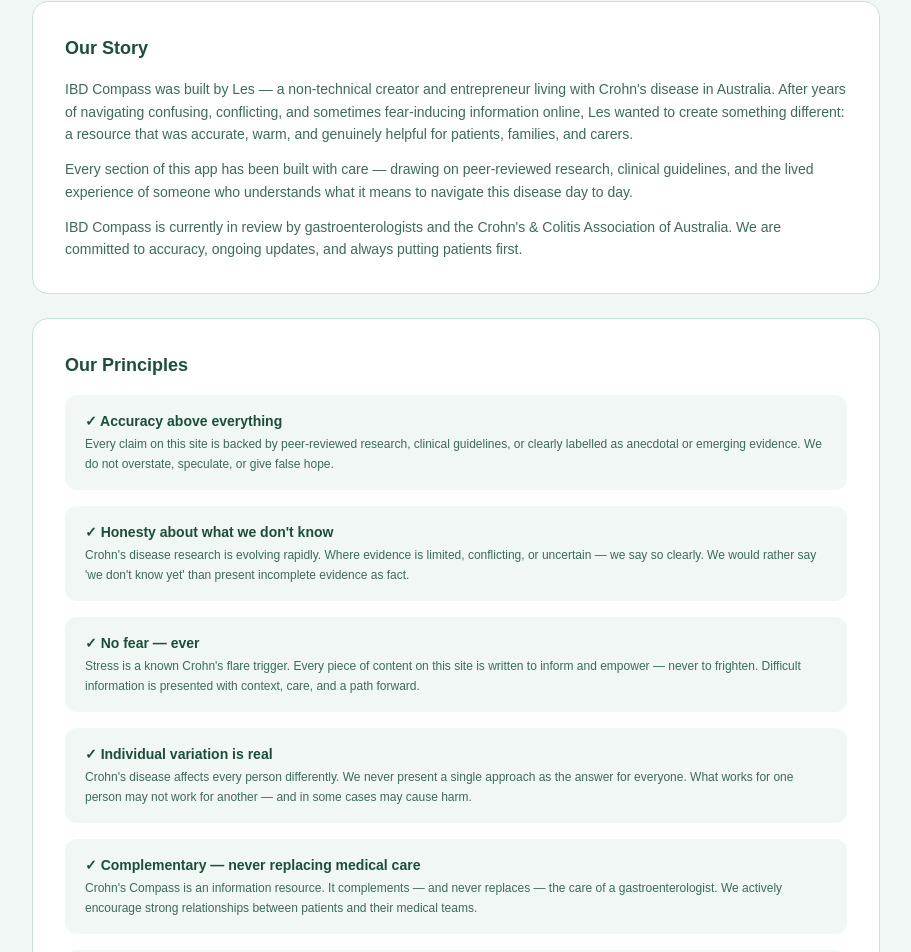
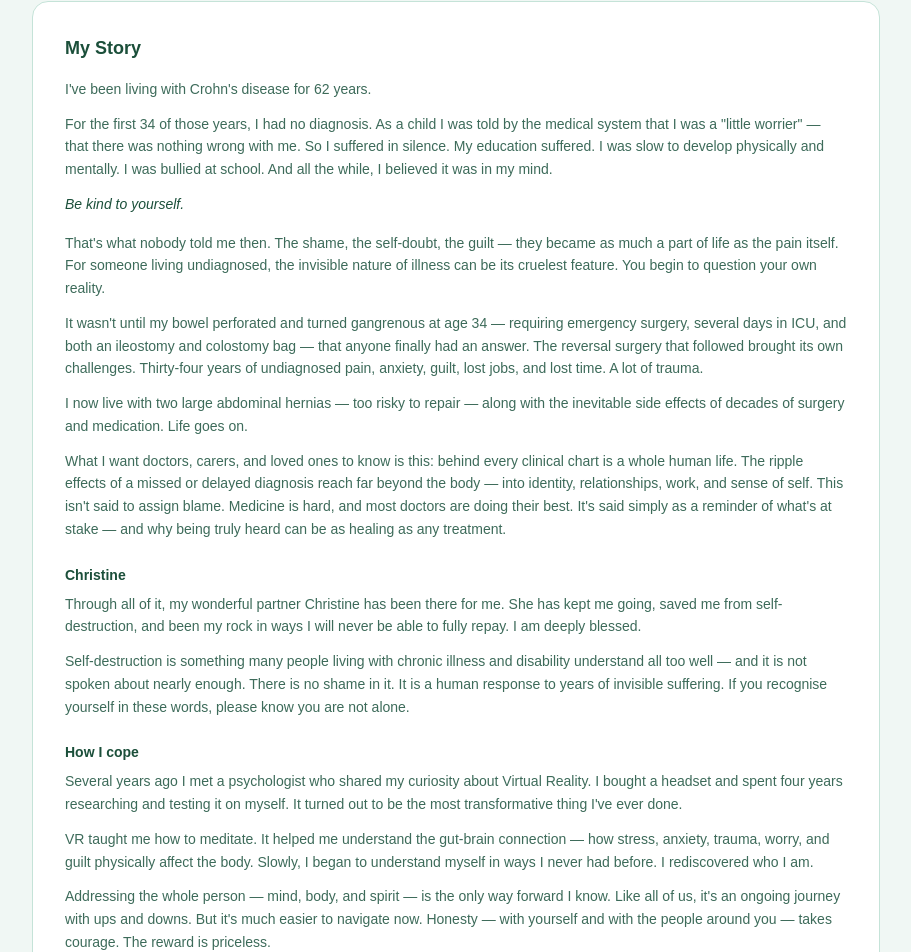
Before and after one commit to VRLes/crohns-compass, a Next.js app: page /about in a window 1280 px wide. Shown: the part 194-1146 px from the top of the page, without its empty margins (184-1095 px from the left). Built offline with nearby package versions, Linux system fonts and the light colour scheme.

Commit message:
Add My Story section to About page, remove UC Coming Soon from footer

```diff
--- a/app/about/page.tsx
+++ b/app/about/page.tsx
@@ -21,25 +21,91 @@
 
       <div className="max-w-4xl mx-auto px-6 pb-20 space-y-6">
 
-        {/* Our Story */}
+{/* My Story */}
 <div className="rounded-2xl p-8 border" style={{ backgroundColor: "var(--bg-card)", borderColor: "var(--border-color)" }}>
-          <h2 className="text-lg font-semibold mb-4" style={{ color: "var(--text-primary)" }}>Our Story</h2>
+  <h2 className="text-lg font-semibold mb-4" style={{ color: "var(--text-primary)" }}>My Story</h2>
+
   <p className="text-sm leading-relaxed mb-3" style={{ color: "var(--text-secondary)" }}>
-             IBD Compass was built by Les — a non-technical creator and entrepreneur
-            living with Crohn&apos;s disease in Australia. After years of navigating confusing,
-            conflicting, and sometimes fear-inducing information online, Les wanted to create
-            something different: a resource that was accurate, warm, and genuinely helpful
-            for patients, families, and carers.
+    I&apos;ve been living with Crohn&apos;s disease for 62 years.
   </p>
+
   <p className="text-sm leading-relaxed mb-3" style={{ color: "var(--text-secondary)" }}>
-            Every section of this app has been built with care — drawing on peer-reviewed
-            research, clinical guidelines, and the lived experience of someone who understands
-            what it means to navigate this disease day to day.
+    For the first 34 of those years, I had no diagnosis. As a child I was told by the medical system
+    that I was a &quot;little worrier&quot; — that there was nothing wrong with me. So I suffered in silence.
+    My education suffered. I was slow to develop physically and mentally. I was bullied at school.
+    And all the while, I believed it was in my mind.
   </p>
-          <p className="text-sm leading-relaxed" style={{ color: "var(--text-secondary)" }}>
-           IBD Compass is currently in review by gastroenterologists and the
-            Crohn&apos;s &amp; Colitis Association of Australia. We are committed to
-            accuracy, ongoing updates, and always putting patients first.
+
+  <p className="text-sm leading-relaxed mb-4 italic font-medium" style={{ color: "var(--text-primary)" }}>
+    Be kind to yourself.
+  </p>
+
+  <p className="text-sm leading-relaxed mb-3" style={{ color: "var(--text-secondary)" }}>
+    That&apos;s what nobody told me then. The shame, the self-doubt, the guilt — they became as much
+    a part of life as the pain itself. For someone living undiagnosed, the invisible nature of illness
+    can be its cruelest feature. You begin to question your own reality.
+  </p>
+
+  <p className="text-sm leading-relaxed mb-3" style={{ color: "var(--text-secondary)" }}>
+    It wasn&apos;t until my bowel perforated and turned gangrenous at age 34 — requiring emergency surgery,
+    several days in ICU, and both an ileostomy and colostomy bag — that anyone finally had an answer.
+    The reversal surgery that followed brought its own challenges. Thirty-four years of undiagnosed pain,
+    anxiety, guilt, lost jobs, and lost time. A lot of trauma.
+  </p>
+
+  <p className="text-sm leading-relaxed mb-3" style={{ color: "var(--text-secondary)" }}>
+    I now live with two large abdominal hernias — too risky to repair — along with the inevitable
+    side effects of decades of surgery and medication. Life goes on.
+  </p>
+
+  <p className="text-sm leading-relaxed mb-6" style={{ color: "var(--text-secondary)" }}>
+    What I want doctors, carers, and loved ones to know is this: behind every clinical chart is a
+    whole human life. The ripple effects of a missed or delayed diagnosis reach far beyond the body —
+    into identity, relationships, work, and sense of self. This isn&apos;t said to assign blame. Medicine
+    is hard, and most doctors are doing their best. It&apos;s said simply as a reminder of what&apos;s at
+    stake — and why being truly heard can be as healing as any treatment.
+  </p>
+
+  <h3 className="text-sm font-semibold mb-2" style={{ color: "var(--text-primary)" }}>Christine</h3>
+  <p className="text-sm leading-relaxed mb-3" style={{ color: "var(--text-secondary)" }}>
+    Through all of it, my wonderful partner Christine has been there for me. She has kept me going,
+    saved me from self-destruction, and been my rock in ways I will never be able to fully repay.
+    I am deeply blessed.
+  </p>
+
+  <p className="text-sm leading-relaxed mb-6" style={{ color: "var(--text-secondary)" }}>
+    Self-destruction is something many people living with chronic illness and disability understand
+    all too well — and it is not spoken about nearly enough. There is no shame in it. It is a human
+    response to years of invisible suffering. If you recognise yourself in these words, please know
+    you are not alone.
+  </p>
+
+  <h3 className="text-sm font-semibold mb-2" style={{ color: "var(--text-primary)" }}>How I cope</h3>
+  <p className="text-sm leading-relaxed mb-3" style={{ color: "var(--text-secondary)" }}>
+    Several years ago I met a psychologist who shared my curiosity about Virtual Reality. I bought
+    a headset and spent four years researching and testing it on myself. It turned out to be the
+    most transformative thing I&apos;ve ever done.
+  </p>
+
+  <p className="text-sm leading-relaxed mb-3" style={{ color: "var(--text-secondary)" }}>
+    VR taught me how to meditate. It helped me understand the gut-brain connection — how stress,
+    anxiety, trauma, worry, and guilt physically affect the body. Slowly, I began to understand
+    myself in ways I never had before. I rediscovered who I am.
+  </p>
+
+  <p className="text-sm leading-relaxed mb-3" style={{ color: "var(--text-secondary)" }}>
+    Addressing the whole person — mind, body, and spirit — is the only way forward I know.
+    Like all of us, it&apos;s an ongoing journey with ups and downs. But it&apos;s much easier to
+    navigate now. Honesty — with yourself and with the people around you — takes courage.
+    The reward is priceless.
+  </p>
+
+  <p className="text-sm leading-relaxed mb-4" style={{ color: "var(--text-secondary)" }}>
+    This app is what I wish had existed when I was first diagnosed.
+  </p>
+
+  <p className="text-sm leading-relaxed italic font-medium" style={{ color: "var(--text-primary)" }}>
+    Show up for yourself.
   </p>
 </div>
 
@@ -223,9 +289,7 @@
       <footer className="border-t py-8 text-center" style={{ borderColor: "var(--border-color)", backgroundColor: "var(--footer-bg)" }}>
         <p className="text-sm flex items-center justify-center gap-2 flex-wrap" style={{ color: "var(--text-secondary)" }}>
           <span>IBD Compass — Evidence-based information with hope at its heart</span>
-          <span className="text-xs font-medium px-2 py-0.5 rounded-full" style={{ backgroundColor: "var(--bg-accent)", color: "var(--text-primary)" }}>
-            UC Coming Soon
-          </span>
+
         </p>
         <p className="text-xs mt-2" style={{ color: "var(--text-muted)" }}>
           This site is an information resource only — not a substitute for medical care.
```
Lines whose indentation alone changed are shown as unchanged.
